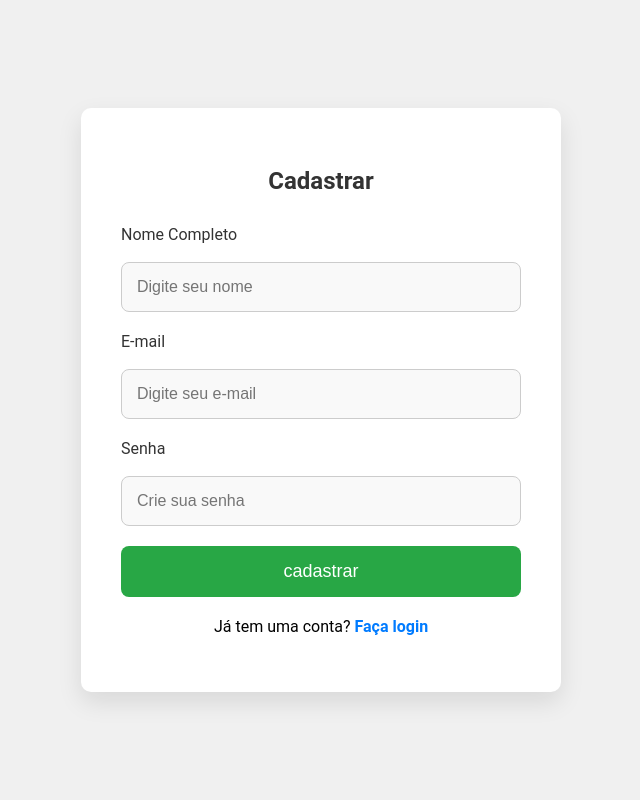
After one commit to Luciano405/PythonTrabalhoUemura, a Django app: page /auth/cadastro/ in a window 1280 px wide. The commit adds this page. Shown: the whole page, without its empty margins (319-959 px from the left). Run offline with Django 5.2, Linux system fonts and the light colour scheme.

Commit message:
LOGIN CADASTRO E COMUNICAÇÃO COM BANCO DE DADOS

```diff
--- a/TrabalhoUemura/TrabalhoUemura/urls.py
+++ b/TrabalhoUemura/TrabalhoUemura/urls.py
@@ -20,10 +20,13 @@ Including another URLconf
 # armazenará as rotas do projeto em geral
 
 from django.contrib import admin
-from django.urls import path
+from django.urls import path, include
 from app import views
 
 urlpatterns = [
     path('admin/', admin.site.urls),
-    path('', views.home, name='home')
+    path('', views.home, name='home'),
+    path('auth/cadastro/', views.cadastro, name='cadastro'),
+    path('auth/login/', views.login, name='login'),
+    path('plataforma', views.plataforma, name='plataforma')
 ]
--- /dev/null
+++ b/TrabalhoUemura/app/templates/auth/cadastro.html
@@ -0,0 +1,102 @@
+<!DOCTYPE html>
+<html lang="pt-br">
+    <head>
+        <meta charset="UTF-8">
+        <meta name="viewport" content="width=device-width, initial-scale=1.0">
+        <title>Página de Cadastro</title>
+        <style>
+            body {
+                font-family: 'Roboto', sans-serif;
+                background-color: #f0f0f0;
+                display: flex;
+                justify-content: center;
+                align-items: center;
+                height: 100vh;
+                margin: 0;
+            }
+            .container {
+                background-color: #fff;
+                padding: 40px;
+                border-radius: 10px;
+                box-shadow: 0 10px 25px rgba(0, 0, 0, 0.1);
+                max-width: 400px;
+                width: 100%;
+            }
+            .container h2 {
+                text-align: center;
+                margin-bottom: 30px;
+                color: #333;
+                font-size: 24px;
+            }
+            .container label {
+                display: block;
+                margin-bottom: 8px;
+                color: #333;
+                font-size: 16px;
+            }
+            .container input[type="text"],
+            .container input[type="email"],
+            .container input[type="password"] {
+                width: 100%;
+                padding: 15px;
+                margin: 10px 0 20px;
+                border: 1px solid #ccc;
+                border-radius: 8px;
+                font-size: 16px;
+                background-color: #f9f9f9;
+                box-sizing: border-box;
+            }
+            .container input[type="submit"] {
+                width: 100%;
+                padding: 15px;
+                background-color: #28a745;
+                color: white;
+                border: none;
+                border-radius: 8px;
+                cursor: pointer;
+                font-size: 18px;
+                transition: background-color 0.3s ease;
+            }
+            .container input[type="submit"]:hover {
+                background-color: #218838;
+            }
+            .login-link {
+                text-align: center;
+                margin-top: 20px;
+                font-size: 16px;
+            }
+            .login-link a {
+                color: #007BFF;
+                text-decoration: none;
+                font-weight: bold;
+            }
+            .login-link a:hover {
+                text-decoration: underline;
+            }
+        </style>
+    </head>
+    <body>
+
+        <div class="container">
+            <h2>Cadastrar</h2>
+            <form action="{% url 'cadastro' %}" method="POST">
+                {% csrf_token %}
+                <label for="nome">Nome Completo</label>
+                <input type="text" id="nome" name="nome" placeholder="Digite seu nome" required>
+
+                <label for="email">E-mail</label>
+                <input type="email" id="email" name="email" placeholder="Digite seu e-mail" required>
+
+                <label for="senha">Senha</label>
+                <input type="password" id="senha" name="senha" placeholder="Crie sua senha" required>
+
+                <input type="submit" value="cadastrar">
+
+                <div class="login-link">
+                    <p>Já tem uma conta? <a href="/auth/login/">Faça login</a></p>
+                </div>
+            </form>
+        </div>
+
+    </body>
+</html>
--- a/TrabalhoUemura/app/templates/usuarios/home.html
+++ b/TrabalhoUemura/app/templates/plataforma.html
@@ -6,7 +6,7 @@
 </head>
 <body>
 
-    <h1>teste</h1>
+  <h1> PLATAFORMA </h1>
 
 </body>
 </html>
--- a/TrabalhoUemura/app/views.py
+++ b/TrabalhoUemura/app/views.py
@@ -1,7 +1,12 @@
-from django.shortcuts import render
+from django.contrib.auth import authenticate
+from django.contrib.auth import login as login_django
+from django.contrib.auth.decorators import login_required
+from django.contrib.auth.models import User
+from django.http import HttpResponse
+from django.shortcuts import render, redirect
 
 # ANOTAÇÕES - Guilherme
-# Arquivo responsável por definir as regras de negócio do app.
+# Arquivo responsável por definir as regras de negócio do app. Vulgo ACTION.
 # E onde está o html para ser exibido depois.
 
 # Create your views here.
@@ -9,4 +14,42 @@ from django.shortcuts import render
 from django.shortcuts import render
 
 def home(request):
-    return render(request, 'usuarios/home.html')
+    return redirect('auth/login')
+
+
+def cadastro(request):
+    if request.method == 'GET':
+        return render(request, 'auth/cadastro.html')
+    else:
+        nome = request.POST.get('nome')
+        email = request.POST.get('email')
+        senha = request.POST.get('senha')
+
+        # Verifica se nome de usuario ja esta em uso
+        if User.objects.filter(username=nome).exists():
+            return HttpResponse('Nome de usuario já existente')
+
+        # Salva usuario
+        user = User.objects.create_user(username=nome, email=email, password=senha)
+        user.save()
+        return HttpResponse('Usuario cadastrado com sucesso!')
+        return HttpResponse(nome)
+
+
+def login(request):
+    if request.method == 'GET':
+        return render(request, 'auth/login.html')
+    else:
+        email = request.POST.get('email')
+        senha = request.POST.get('senha')
+        user = authenticate(email=email, password=senha)
+        if user:
+            login_django(request,user)
+            return HttpResponse('autentificado')
+        else:
+            return HttpResponse('email ou senha invalidos')
+
+
+@login_required(login_url='/auth/login/')
+def plataforma(request):
+    return HttpResponse('plataforma')
```
Also changed, not shown: ANOTACOES.txt (+21 -4 lines), TrabalhoUemura/app/models.py (+8 -0 lines), TrabalhoUemura/app/templates/auth/login.html (added, +98 -0 lines), TrabalhoUemura/app/migrations/0001_initial.py (added), TrabalhoUemura/db.sqlite3.
